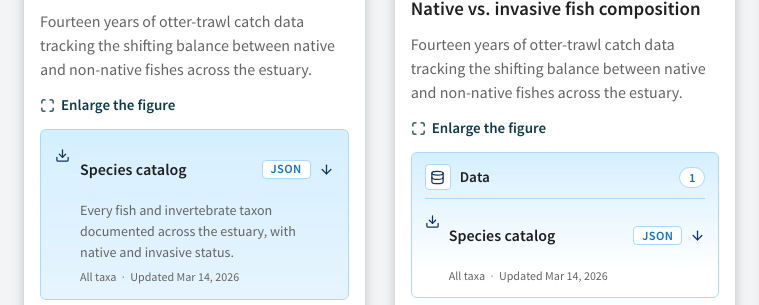
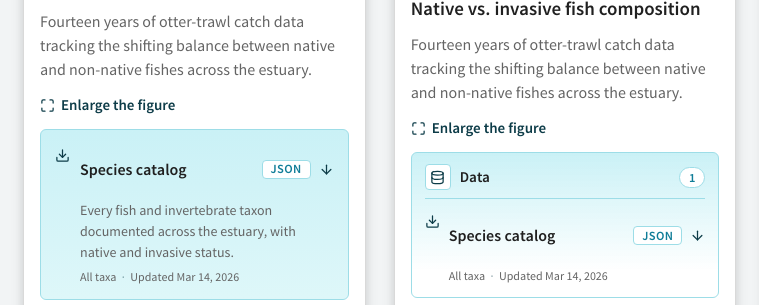
Before and after one commit to esassoc/wrmp, a plain HTML site: page design-system/metric-card-studies.html in a window 1280 px wide. Shown: the part 1061-1366 px from the top of the page, 75-834 px from the left. Drawn offline with nearby package versions, Linux system fonts and the light colour scheme.

Commit message:
Data goes back to the site's teal
Andy reviewed the Radix blue and rejected it. The Data category returns
to the accent it carried before: the Level 3 teal on the dark tier and
the Radix cyan rungs on the light one. Only the Data values move; the
two-tier spine, the level3.css mapping and every consumer are untouched.
The blue ramp import is dropped with its last consumer.

Co-Authored-By: Claude Fable 5.1 <noreply@anthropic.com>
Claude-Session: https://claude.ai/code/session_01J3Js5hwBubeLaXXiWJTsud

```diff
--- a/design-system/metric-card-studies.html
+++ b/design-system/metric-card-studies.html
@@ -40,15 +40,15 @@
         --dd-soft: rgba(111, 211, 227, 0.16);
       }
 
-      /* Category accent sets — light surface. Data→blue, Tools→green,
+      /* Category accent sets — light surface. Data→cyan, Tools→green,
          Science→orange (the site-wide spine in tokens.css, at this
          page's own step shape), Pending→neutral gray. */
       [data-cat="data"] {
-        --cat-tint: var(--blue-3);
-        --cat-tint-top: var(--blue-4);
-        --cat-border: var(--blue-6);
-        --cat-ink: var(--blue-11);
-        --cat-strong: var(--blue-12);
+        --cat-tint: var(--cyan-3);
+        --cat-tint-top: var(--cyan-4);
+        --cat-border: var(--cyan-6);
+        --cat-ink: var(--cyan-11);
+        --cat-strong: var(--wrmp-ada-teal);
       }
       [data-cat="tools"] {
         --cat-tint: var(--grass-3);
--- a/shared/css/tokens.css
+++ b/shared/css/tokens.css
@@ -18,10 +18,6 @@
 @import url("https://cdn.jsdelivr.net/npm/@radix-ui/colors@3.0.0/cyan-dark.css");
 @import url("https://cdn.jsdelivr.net/npm/@radix-ui/colors@3.0.0/cyan-alpha.css");
 @import url("https://cdn.jsdelivr.net/npm/@radix-ui/colors@3.0.0/cyan-dark-alpha.css");
-@import url("https://cdn.jsdelivr.net/npm/@radix-ui/colors@3.0.0/blue.css");
-@import url("https://cdn.jsdelivr.net/npm/@radix-ui/colors@3.0.0/blue-dark.css");
-@import url("https://cdn.jsdelivr.net/npm/@radix-ui/colors@3.0.0/blue-alpha.css");
-@import url("https://cdn.jsdelivr.net/npm/@radix-ui/colors@3.0.0/blue-dark-alpha.css");
 @import url("https://cdn.jsdelivr.net/npm/@radix-ui/colors@3.0.0/amber.css");
 @import url("https://cdn.jsdelivr.net/npm/@radix-ui/colors@3.0.0/amber-dark.css");
 @import url("https://cdn.jsdelivr.net/npm/@radix-ui/colors@3.0.0/amber-alpha.css");
@@ -261,24 +257,22 @@
        --sf-* on the light tier, so a hub panel and the pages those
        ramps already color stay one family.
 
-       Data is Radix blue, not the brand cyan. Cyan at these rungs is
-       the WRMP brand teal (#228B9C, hue 188 degrees) that already
-       carries headings, links, step dots and the exhibit marker
-       site-wide; a category accent sitting 3 degrees off it reads as
-       chrome, not as an encoding. Radix blue sits at hue 208 degrees,
-       far enough to name itself, and the brand's own sky blue
-       (#00ACEC, hue 196) is not — it lands between the two. */
+       Data is the site's cyan — the bright teal on the dark tier and
+       Radix cyan on the light one. Andy reviewed a Radix blue here on
+       2026-09-03 and rejected it; Data stays in the brand's own family,
+       one hue away from the headings and links it sits beside. */
 
   /* Dark tier — the Level 3 slate (--l3-bg, #122026).
      Radix publishes its dark scales under a .dark selector, which the
      Level 3 card does not carry (it is a dark panel inside a light
-     page), so the dark rungs are written out. Values are verbatim
-     blue-dark-11 / grass-dark-11 / orange-dark-11 from the same
-     pinned @3.0.0 import above. All three measure 7.9:1 or better on
-     the slate and 5.7:1 or better on their own 16% tile. */
-  --cat-data-dark: #70b8ff;
-  --cat-data-dark-soft: rgba(112, 184, 255, 0.16);
-  --cat-data-dark-border: rgba(112, 184, 255, 0.24);
+     page), so the dark rungs are written out. Data is the Level 3
+     teal this surface has always used; Tools and Science are verbatim
+     grass-dark-11 and orange-dark-11 from the pinned @3.0.0 import
+     above. All three measure 8.2:1 or better on the slate and 6.1:1
+     or better on their own 16% tile. */
+  --cat-data-dark: #6fd3e3;
+  --cat-data-dark-soft: rgba(111, 211, 227, 0.16);
+  --cat-data-dark-border: rgba(111, 211, 227, 0.24);
   --cat-tools-dark: #71d083;
   --cat-tools-dark-soft: rgba(113, 208, 131, 0.16);
   --cat-tools-dark-border: rgba(113, 208, 131, 0.24);
@@ -287,16 +281,16 @@
   --cat-science-dark-border: rgba(255, 160, 87, 0.24);
 
   /* Light tier — a white page.
-     The three accents measure 4.77 / 5.07 / 5.08 on white. On their
-     own wash they fall to 4.25–4.79, which is why a light-surface
+     The three accents measure 4.76 / 5.07 / 5.08 on white. On their
+     own wash they fall to 4.26–4.79, which is why a light-surface
      count pill and format chip sit on white rather than the wash.
      Science takes Radix orange steps 2 and 5 for its wash and edge
      rather than the --sf-* PRA wash and mid border: those were drawn
      to carry blocks on the Science Framework page and at panel scale
      read a full step heavier than the other two columns. */
-  --cat-data-light: var(--blue-11);
-  --cat-data-light-soft: var(--blue-3);
-  --cat-data-light-border: var(--blue-6);
+  --cat-data-light: var(--cyan-11);
+  --cat-data-light-soft: var(--cyan-3);
+  --cat-data-light-border: var(--cyan-6);
   --cat-tools-light: var(--tools-solid);
   --cat-tools-light-soft: var(--tools-tint);
   --cat-tools-light-border: var(--tools-border);
```
Also changed, not shown: design-system/index.html (+1 -1 lines).
